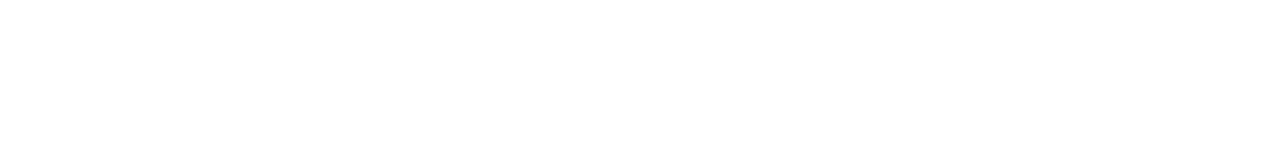
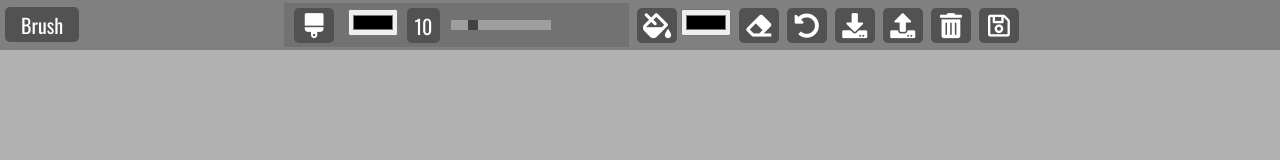
Before and after one commit to fifthnode/19-paint-clone, a plain HTML site: page index.html in a window 1280 px wide. Drawn offline with nearby package versions, Linux system fonts and the light colour scheme.

Commit message:
Modify default template file to set up the project

```diff
--- a/index.html
+++ b/index.html
@@ -3,7 +3,7 @@
 <head>
   <meta charset="UTF-8">
   <meta name="viewport" content="width=device-width, initial-scale=1.0">
-  <title>Template</title>
+  <title>Paint Clone</title>
   <!-- https://favicon.io/ -->
   <link rel="apple-touch-icon" sizes="180x180" href="/favicon_io/apple-touch-icon.png">
   <link rel="icon" type="image/png" sizes="32x32" href="/favicon_io/favicon-32x32.png">
@@ -15,6 +15,52 @@
   <link rel="stylesheet" href="style.css">
 </head>
 <body>
+  <!-- Tool Bar -->
+  <div class="top-bar">
+    <!-- Active Tool -->
+    <div class="active-tool">
+      <span id="active-tool" title="Active Tool">Brush</span>
+    </div>
+    <!-- Brush -->
+    <div class="brush tool">
+      <i class="fas fa-brush" id="brush" title="Brush"></i>
+      <input type="color">
+      <span class="size" id="brush-size" title="Brush Size">10</span>
+      <input type="range" min="1" max="50" value="10" class="slider" id="brush-slider">
+    </div>
+    <!-- Bucket -->
+    <div class="bucket tool">
+      <i class="fas fa-fill-drip" title="Background Color"></i>
+      <input type="color">
+    </div>
+    <!-- Eraser -->
+    <div class="tool">
+      <i class="fas fa-eraser" id="eraser" title="Eraser"></i>
+    </div>
+    <!-- Clear Canvas -->
+    <div class="tool">
+      <i class="fas fa-undo-alt" id="clear-canvas" title="Clear"></i>
+    </div>
+    <!-- Save Local Storage -->
+    <div class="tool">
+      <i class="fas fa-download" id="save-storage" title="Save Local Storage"></i>
+    </div>
+    <!-- Load Local Storage -->
+    <div class="tool">
+      <i class="fas fa-upload" id="load-storage" title="Load Local Storage"></i>
+    </div>
+    <!-- Clear Local Storage -->
+    <div class="tool">
+      <i class="fas fa-trash-alt" id="clear-storage" title="Clear Local Storage"></i>
+    </div>
+    <!-- Download Image -->
+    <div class="tool">
+      <a id="download">
+        <i class="far fa-save" title="Save Image File"></i>
+      </a>
+    </div>
+  </div>
+
   <!-- Script -->
   <script src="script.js"></script>
 </body>
--- a/style.css
+++ b/style.css
@@ -1,8 +1,175 @@
-html {
+@import url("https://fonts.googleapis.com/css?family=Oswald&display=swap");
+
+* {
   box-sizing: border-box;
 }
 
 body {
   margin: 0;
-  min-height: 100vh;
+  background-color: rgb(177, 177, 177);
+  font-family: Oswald, sans-serif;
+  overflow: hidden;
 }
+
+.top-bar {
+  padding-left: 15px;
+  height: 50px;
+  width: 100%;
+  position: fixed;
+  background-color: grey;
+  display: flex;
+  justify-content: center;
+}
+
+/* Font Awesome Icons */
+.fas,
+.far {
+  font-size: 25px;
+  position: relative;
+  top: 5px;
+  background-color: rgb(82, 82, 82);
+  color: white;
+  padding: 5px;
+  border-radius: 5px;
+  width: 40px;
+  text-align: center;
+  cursor: pointer;
+}
+
+.fas:hover,
+.far:hover {
+  filter: brightness(90%);
+}
+
+.fa-fill-drip {
+  cursor: default;
+}
+
+.fa-undo-alt:hover,
+.fa-trash-alt:hover {
+  color: rgb(223, 37, 37);
+}
+
+/* Tools */
+.active-tool {
+  position: absolute;
+  top: 9px;
+  left: 5px;
+}
+
+.active-tool > span {
+  background-color: rgb(82, 82, 82);
+  border-radius: 5px;
+  padding: 2.5px 16px;
+  color: white;
+  font-size: 20px;
+  user-select: none;
+}
+
+.tool {
+  position: relative;
+  top: 3px;
+}
+
+.tool:not(:first-child) {
+  margin-left: 8px;
+}
+
+.brush {
+  background-color: rgb(114, 114, 114);
+  height: 44px;
+  width: 345px;
+}
+
+.brush > * {
+  margin-left: 10px;
+}
+
+.size {
+  min-width: 40px;
+  height: 35px;
+  position: relative;
+  top: 4px;
+  left: -5px;
+  background-color: rgb(82, 82, 82);
+  border-radius: 5px;
+  padding: 2.5px 8px;
+  color: white;
+  font-size: 20px;
+  user-select: none;
+}
+
+/* Custom Slider */
+.slider {
+  -webkit-appearance: none;
+  position: relative;
+  left: -8px;
+  width: 100px;
+  height: 10px;
+  background: rgb(177, 177, 177);
+  outline: none;
+  opacity: 0.7;
+  cursor: pointer;
+  -webkit-transition: 0.2s;
+  transition: opacity 0.2s;
+}
+
+.slider:hover {
+  opacity: 1;
+}
+
+.slider::-webkit-slider-thumb {
+  -webkit-appearance: none;
+  appearance: none;
+  width: 10px;
+  height: 10px;
+  background: rgb(47, 47, 47);
+}
+
+.slider::-moz-range-thumb {
+  width: 10px;
+  height: 10px;
+  background: rgb(47, 47, 47);
+}
+
+/* JS Color */
+.jscolor {
+  border-style: solid;
+  border-radius: 5px;
+  height: 35px;
+  width: 120px;
+  margin-left: 3px;
+  text-align: center;
+  cursor: pointer;
+  outline: none;
+}
+
+/* Canvas */
+canvas#canvas {
+  background-color: rgb(177, 177, 177);
+  position: absolute;
+  top: 50px;
+  cursor: crosshair;
+  z-index: 10;
+}
+
+/* Mobile Message */
+.mobile-message {
+  display: none;
+}
+
+/* Media Query: Mobile Devices */
+@media screen and (max-width: 800px) {
+  .mobile-message {
+    position: absolute;
+    height: 100vh;
+    width: 100%;
+    background-color: rgb(0, 0, 0);
+    color: white;
+    display: flex;
+    justify-content: center;
+    align-items: center;
+    text-align: center;
+    z-index: 100;
+  }
+}
```
